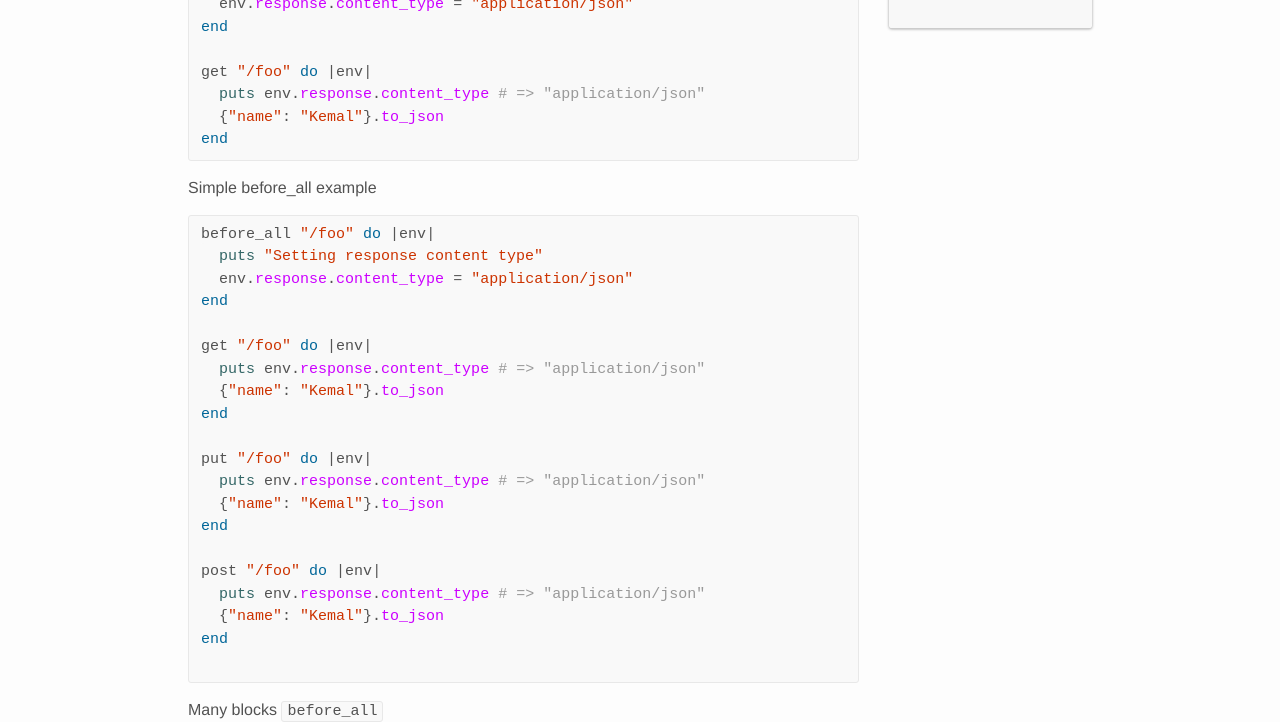
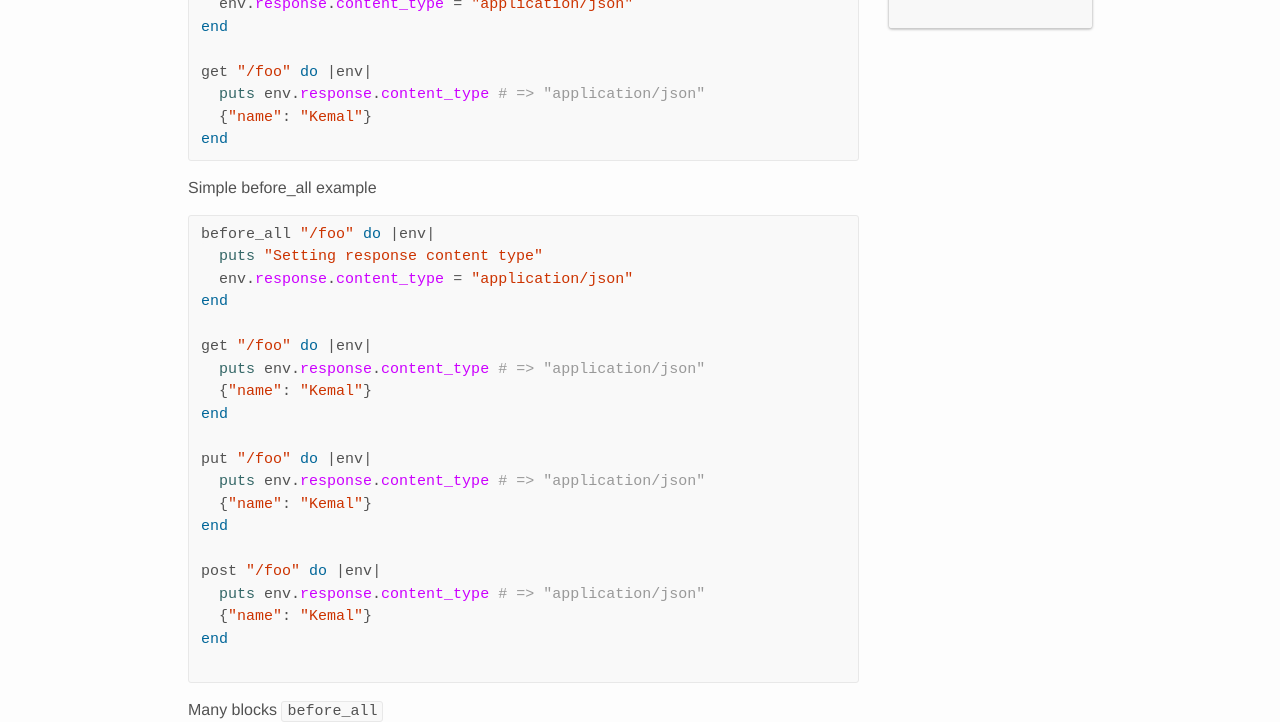
Before and after one commit to kemalcr/kemal, a Jekyll site: the page built from _docs/filters.md, in a window 1280 px wide. Shown: the part 704-1426 px from the top of the page. Built offline with Jekyll 4.4.1, drawn with Linux system fonts in a browser that asks for light colours; Markdown is read by kramdown in place of the engine named in the settings.

Commit message:
Remove to_json calls

````diff
--- a/_docs/filters.md
+++ b/_docs/filters.md
@@ -29,7 +29,7 @@ end
 
 get "/foo" do |env|
   puts env.response.content_type # => "application/json"
-  {"name": "Kemal"}.to_json
+  {"name": "Kemal"}
 end
 ```
 
@@ -43,17 +43,17 @@ end
 
 get "/foo" do |env|
   puts env.response.content_type # => "application/json"
-  {"name": "Kemal"}.to_json
+  {"name": "Kemal"}
 end
 
 put "/foo" do |env|
   puts env.response.content_type # => "application/json"
-  {"name": "Kemal"}.to_json
+  {"name": "Kemal"}
 end
 
 post "/foo" do |env|
   puts env.response.content_type # => "application/json"
-  {"name": "Kemal"}.to_json
+  {"name": "Kemal"}
 end
 
 ```
````
Also changed, not shown: _docs/http-requests.md (+2 -2 lines), _docs/json.md (+1 -1 lines).
